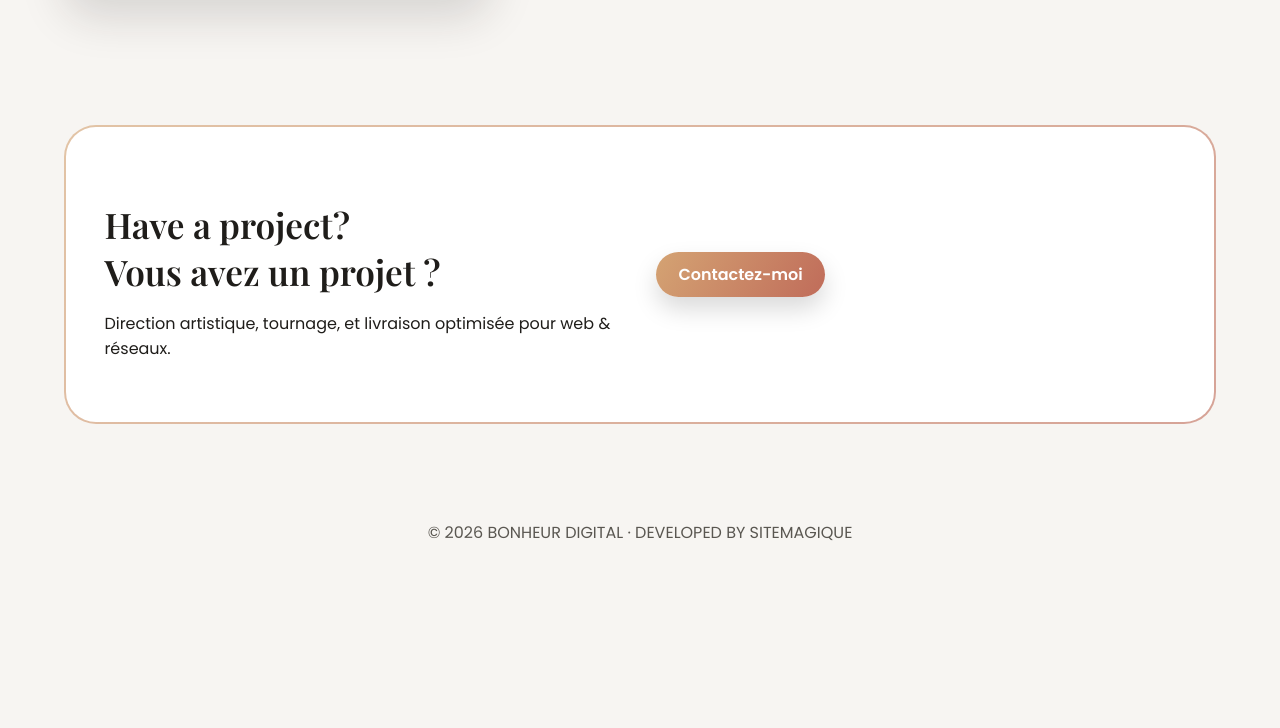
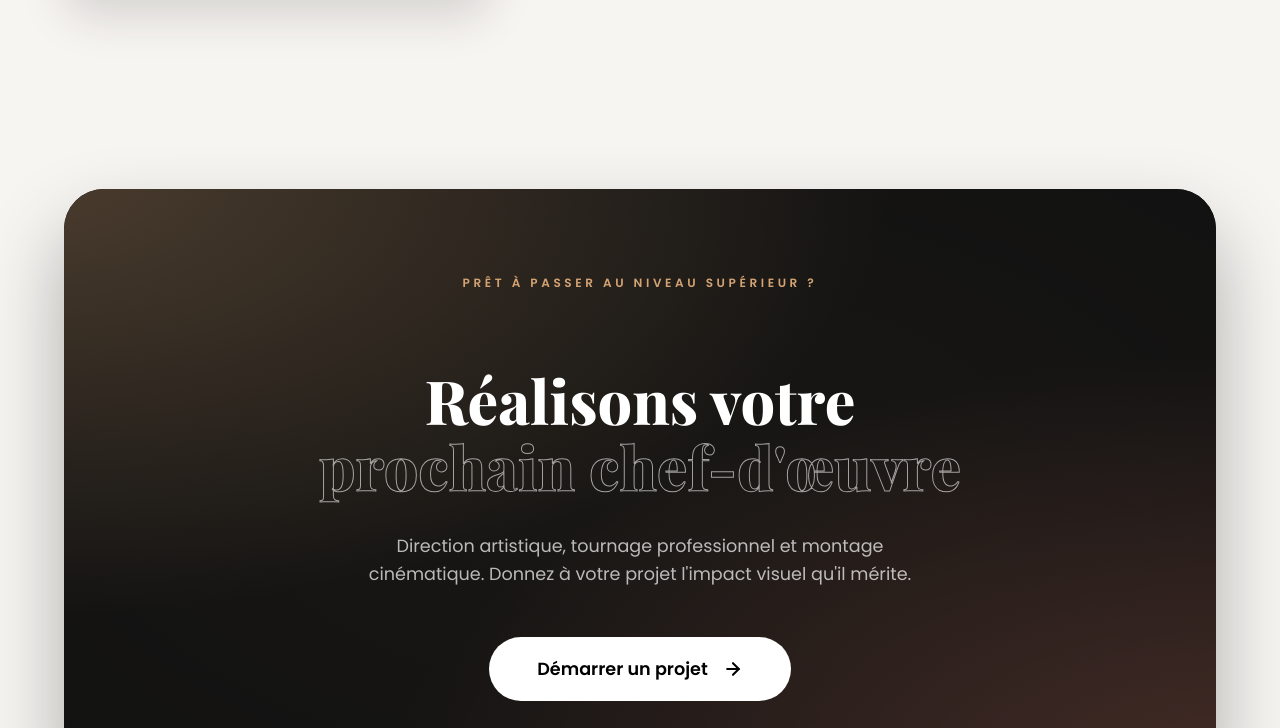
Before and after one commit to RENOLIX/portfolio.github.io, a plain HTML site: page index.html in a window 1280 px wide. Shown: the part 3852-4580 px from the top of the page. Before the commit the page ends 4429 px from the top, so only its background shows below. Drawn offline with nearby package versions, Linux system fonts and the light colour scheme.

Commit message:
Update index.html with new CTA section

```diff
--- a/index.html
+++ b/index.html
@@ -5,7 +5,7 @@
 <meta name="viewport" content="width=device-width, initial-scale=1.0">
 <title>Élise Fontaine | Filmmaker & Photographer</title>
 <link rel="preconnect" href="https://fonts.gstatic.com" crossorigin>
-<link href="https://fonts.googleapis.com/css2?family=Playfair+Display:wght@600&family=Poppins:wght@300;400;500;600&display=swap" rel="stylesheet">
+<link href="https://fonts.googleapis.com/css2?family=Playfair+Display:wght@600;800&family=Poppins:wght@300;400;500;600&display=swap" rel="stylesheet">
 <style>
 :root {
     --bg:#f7f5f2;
@@ -39,6 +39,7 @@ body{
 img,video{max-width:100%;display:block;}
 a{text-decoration:none;color:inherit;}
 
+/* --- SCROLL PROGRESS --- */
 .scroll-progress{
     position:fixed;top:0;left:0;height:4px;width:0;
     background:linear-gradient(90deg,var(--accent),var(--accent-strong));
@@ -92,6 +93,7 @@ nav a:hover::after{width:100%;}
 }
 body.dark .theme-toggle span{transform:translateX(18px);}
 
+/* --- HERO --- */
 .hero{
     position:relative;min-height:80vh;display:flex;align-items:center;
     padding:4rem 1.5rem;overflow:hidden;
@@ -109,7 +111,7 @@ body.dark .theme-toggle span{transform:translateX(18px);}
 .hero h1{font-size:3rem;margin:0.6rem 0 0.8rem; font-family:"Playfair Display",serif;}
 .hero p{margin:0.2rem 0;color:rgba(255,255,255,0.9);}
 
-/* --- STYLE PORTFOLIO VIVANT --- */
+/* --- PORTFOLIO --- */
 .section{ max-width:1200px;margin:0 auto;padding:4rem 1.5rem; }
 .section h2{ font-size:2.2rem;font-family:"Playfair Display",serif;margin-bottom:0.4rem; }
 .section p.lead{ max-width:720px;color:var(--muted);margin-bottom: 2rem; }
@@ -170,16 +172,128 @@ body.dark .theme-toggle span{transform:translateX(18px);}
 .gallery-info h3 { margin: 0; font-size: 1.4rem; font-family: "Playfair Display", serif; }
 .gallery-info p { margin: 8px 0 0; font-size: 0.95rem; opacity: 0.9; line-height: 1.5; }
 
-/* --- ABOUT & CTA --- */
+/* --- ABOUT --- */
 .about{ display:grid;grid-template-columns:repeat(auto-fit,minmax(260px,1fr)); gap:2rem;align-items:center; }
 .about img{ border-radius:28px;box-shadow:var(--shadow);height:320px;object-fit:cover; }
-.cta-pro{ position:relative; border-radius:32px; padding:2px; background:linear-gradient(135deg,rgba(212,163,115,0.6),rgba(192,108,90,0.6)); }
-.cta-pro-inner{ background:var(--card); border-radius:30px; padding:2.8rem 2.4rem; display:grid; grid-template-columns:repeat(auto-fit,minmax(260px,1fr)); gap:2rem; align-items:center; }
-footer{text-align:center;padding:2rem 1rem;color:var(--muted);}
+
+/* =========================================
+   NOUVELLE SECTION CTA SPECTACULAIRE
+   ========================================= */
+.section-cta-ultra {
+    position: relative;
+    margin: 6rem auto;
+    max-width: 1200px;
+    padding: 2rem 1.5rem;
+}
+
+.cta-visual-box {
+    position: relative;
+    border-radius: 40px;
+    overflow: hidden;
+    padding: 5rem 3rem;
+    background: #000;
+    display: flex;
+    justify-content: center;
+    align-items: center;
+    text-align: center;
+    box-shadow: 0 40px 80px rgba(0,0,0,0.3);
+}
+
+/* Background animée (Mesh Gradient) */
+.cta-mesh {
+    position: absolute;
+    inset: 0;
+    background:
+        radial-gradient(at 0% 0%, rgba(212, 163, 115, 0.3) 0px, transparent 50%),
+        radial-gradient(at 100% 100%, rgba(192, 108, 90, 0.3) 0px, transparent 50%),
+        radial-gradient(at 50% 50%, rgba(31, 29, 26, 0.8) 0px, #121212 100%);
+    z-index: 1;
+    animation: meshFlow 15s ease infinite alternate;
+}
+
+@keyframes meshFlow {
+    0% { transform: scale(1); }
+    100% { transform: scale(1.1); }
+}
+
+.cta-content-inner {
+    position: relative;
+    z-index: 2;
+    max-width: 800px;
+}
+
+.cta-label {
+    display: inline-block;
+    text-transform: uppercase;
+    letter-spacing: 0.3em;
+    font-size: 0.75rem;
+    color: var(--accent);
+    margin-bottom: 1.5rem;
+    font-weight: 700;
+}
+
+.cta-title-ultra {
+    font-family: "Playfair Display", serif;
+    font-size: clamp(2rem, 5vw, 3.8rem);
+    color: #fff;
+    line-height: 1.1;
+    margin-bottom: 2rem;
+}
+
+.cta-title-ultra span {
+    color: transparent;
+    -webkit-text-stroke: 1px rgba(255,255,255,0.6);
+}
+
+.cta-desc-ultra {
+    color: rgba(255,255,255,0.7);
+    font-size: 1.1rem;
+    max-width: 600px;
+    margin: 0 auto 3rem;
+    line-height: 1.6;
+}
+
+.btn-cta-spectacular {
+    position: relative;
+    display: inline-flex;
+    align-items: center;
+    gap: 15px;
+    padding: 1.2rem 3rem;
+    background: #fff;
+    color: #000;
+    border-radius: 999px;
+    font-weight: 600;
+    font-size: 1.1rem;
+    overflow: hidden;
+    transition: all 0.4s cubic-bezier(0.175, 0.885, 0.32, 1.275);
+    box-shadow: 0 0 0 rgba(212, 163, 115, 0);
+}
+
+.btn-cta-spectacular:hover {
+    transform: scale(1.05) translateY(-5px);
+    box-shadow: 0 20px 40px rgba(212, 163, 115, 0.3);
+    background: var(--accent);
+    color: #fff;
+}
+
+.btn-cta-spectacular svg {
+    transition: transform 0.4s;
+}
+
+.btn-cta-spectacular:hover svg {
+    transform: translateX(5px);
+}
+
+/* --- FOOTER --- */
+footer{text-align:center;padding:2rem 1rem;color:var(--muted);font-size: 0.9rem;}
 .back-to-top{ position:fixed;right:24px;bottom:24px;width:52px;height:52px;border:none;border-radius:50%;background:var(--accent);color:#fff;display:none;align-items:center;justify-content:center;cursor:pointer;z-index:80; }
 .back-to-top.show{display:flex;}
 
-@media (max-width:720px){ nav ul{display:none;} .hero h1{font-size:2.4rem;} }
+@media (max-width:720px){
+    nav ul{display:none;}
+    .hero h1{font-size:2.4rem;}
+    .cta-visual-box { padding: 3.5rem 1.5rem; }
+}
 </style>
 </head>
 <body>
@@ -220,7 +334,7 @@ footer{text-align:center;padding:2rem 1rem;color:var(--muted);}
         </div>
     </section>
 
-    <!-- 3️⃣ WHAT I DO / CE QUE JE FAIS (PORTFOLIO VIVANT) -->
+    <!-- WHAT I DO -->
     <section class="section" id="what">
         <h2>What I Do / Ce que je fais</h2>
         <p class="lead">Trois services clairs pour répondre à vos besoins créatifs.</p>
@@ -233,7 +347,7 @@ footer{text-align:center;padding:2rem 1rem;color:var(--muted);}
         <div class="gallery-grid" id="whatGrid"></div>
     </section>
 
-    <!-- 4️⃣ EVENT COVERAGE -->
+    <!-- EVENT COVERAGE -->
     <section class="section" id="event-coverage">
         <h2>Event Coverage / Couverture d’Événements</h2>
         <p class="lead">Photos and videos for all types of events (Events, weddings, conferences)</p>
@@ -246,7 +360,7 @@ footer{text-align:center;padding:2rem 1rem;color:var(--muted);}
         <div class="gallery-grid" id="eventGrid"></div>
     </section>
 
-    <!-- 5️⃣ BUSINESS CONTENT -->
+    <!-- BUSINESS CONTENT -->
     <section class="section" id="business-content">
         <h2>Business Content / Contenu pour Entreprises</h2>
         <p class="lead">Visual content to promote businesses / Contenu visuel pour promouvoir les entreprises</p>
@@ -270,17 +384,21 @@ footer{text-align:center;padding:2rem 1rem;color:var(--muted);}
         </div>
     </section>
 
-    <!-- CTA -->
-    <section class="section">
-        <div class="cta-pro">
-            <div class="cta-pro-inner">
-                <div class="cta-left">
-                    <h2>Have a project?<br>Vous avez un projet ?</h2>
-                    <p>Direction artistique, tournage, et livraison optimisée pour web & réseaux.</p>
-                </div>
-                <div class="cta-right">
-                    <a class="btn btn-primary" href="contact.html">Contactez-moi</a>
-                </div>
+    <!-- CTA SPECTACULAIRE -->
+    <section class="section-cta-ultra">
+        <div class="cta-visual-box">
+            <div class="cta-mesh"></div>
+            <div class="cta-content-inner">
+                <span class="cta-label">Prêt à passer au niveau supérieur ?</span>
+                <h2 class="cta-title-ultra">Réalisons votre <br> <span>prochain chef-d'œuvre</span></h2>
+                <p class="cta-desc-ultra">
+                    Direction artistique, tournage professionnel et montage cinématique.
+                    Donnez à votre projet l'impact visuel qu'il mérite.
+                </p>
+                <a href="contact.html" class="btn-cta-spectacular">
+                    Démarrer un projet
+                    <svg width="20" height="20" viewBox="0 0 24 24" fill="none" stroke="currentColor" stroke-width="2.5" stroke-linecap="round" stroke-linejoin="round"><line x1="5" y1="12" x2="19" y2="12"></line><polyline points="12 5 19 12 12 19"></polyline></svg>
+                </a>
             </div>
         </div>
     </section>
@@ -330,6 +448,7 @@ const businessData = [
 // FONCTION DE RENDU UNIVERSELLE
 function renderGrid(containerId, data, filter = 'all') {
     const grid = document.getElementById(containerId);
+    if(!grid) return;
     grid.innerHTML = '';
     data.forEach(item => {
         if (filter === 'all' || item.category === filter) {
@@ -369,7 +488,8 @@ const backTop=document.querySelector('.back-to-top');
 window.addEventListener('scroll',()=>{
     const scrolled=window.scrollY;
     const max=document.documentElement.scrollHeight-window.innerHeight;
-    document.querySelector('.scroll-progress').style.width=`${(scrolled/max)*100}%`;
+    const progress = document.querySelector('.scroll-progress');
+    if(progress) progress.style.width=`${(scrolled/max)*100}%`;
     backTop.classList.toggle('show',scrolled>400);
 });
 backTop.addEventListener('click',()=>window.scrollTo({top:0,behavior:'smooth'}));
```
